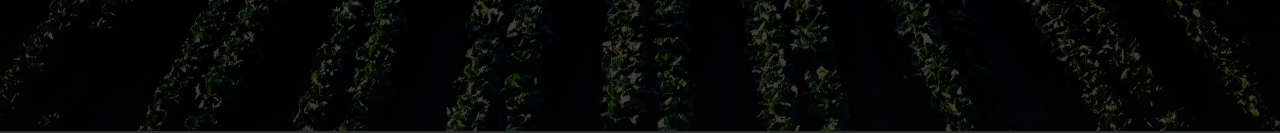
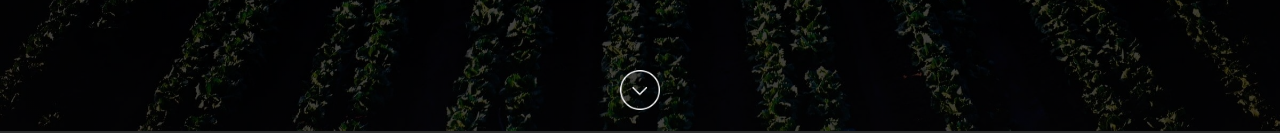
Before and after one commit to dayon3/lima.ag-clone, a Next.js app: page / in a window 1280 px wide. Shown: the part 669-802 px from the top of the page. Built offline with nearby package versions, Linux system fonts and the light colour scheme.

Commit message:
📦: add a scroll down anchor

```diff
--- a/components/hero/index.js
+++ b/components/hero/index.js
@@ -1,3 +1,5 @@
+import Image from 'next/image';
+
 export default function Hero() {
   return (
     <section className="hero md:p-12 flex justify-center">
@@ -12,6 +14,15 @@ export default function Hero() {
           Let's Grow Together
         </a>
       </div>
+
+      <a className="ct-btn-scroll text-center" href="#about">
+        <Image
+          width={40}
+          height={40}
+          alt="Arrow Down Icon"
+          src="/images/icons/arrow-down.png"
+        />
+      </a>
       {/* <a href="#about">
         Learn More <br />
       </a> */}
--- a/styles/globals.css
+++ b/styles/globals.css
@@ -80,6 +80,19 @@ body::-webkit-scrollbar-thumb {
 .custom-img {
   background-image: linear-gradient(rgba(0, 0, 0, 0.65), rgba(0, 0, 0, 0.65)),
     url(../public/images/harvest-tractors.jpg);
+}
+
+.ct-btn-scroll {
+  position: absolute;
+  bottom: 15px;
+  left: 0;
+  right: 0;
+  margin: auto;
+  padding-top: 500px;
+  z-index: 9;
+  border-radius: 50%;
+  -webkit-transition: background-color 0.25s ease-in-out;
+  transition: background-color 0.25s ease-in-out;
 }
 
 .nav-links {
```
Also changed, not shown: public/images/banner.png, public/images/icons/arrow-down.png (added).
